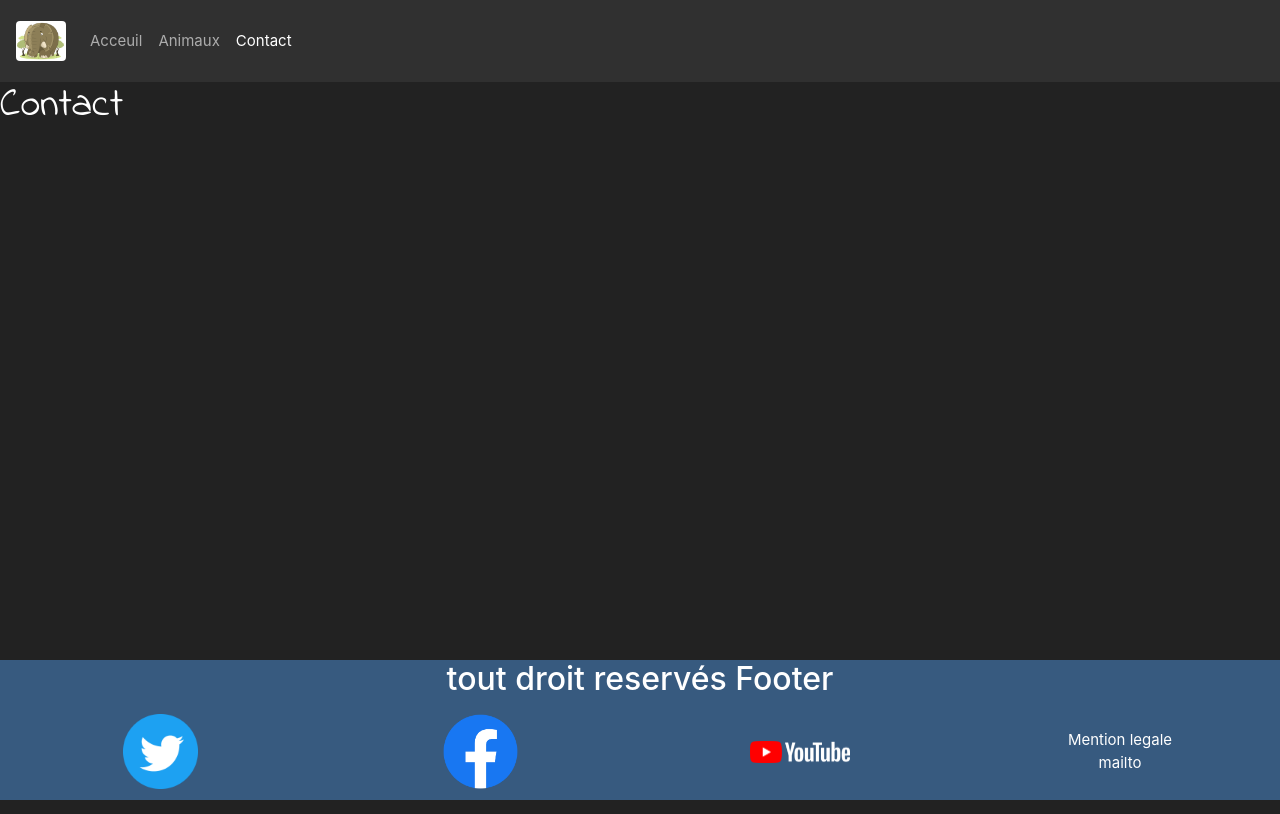
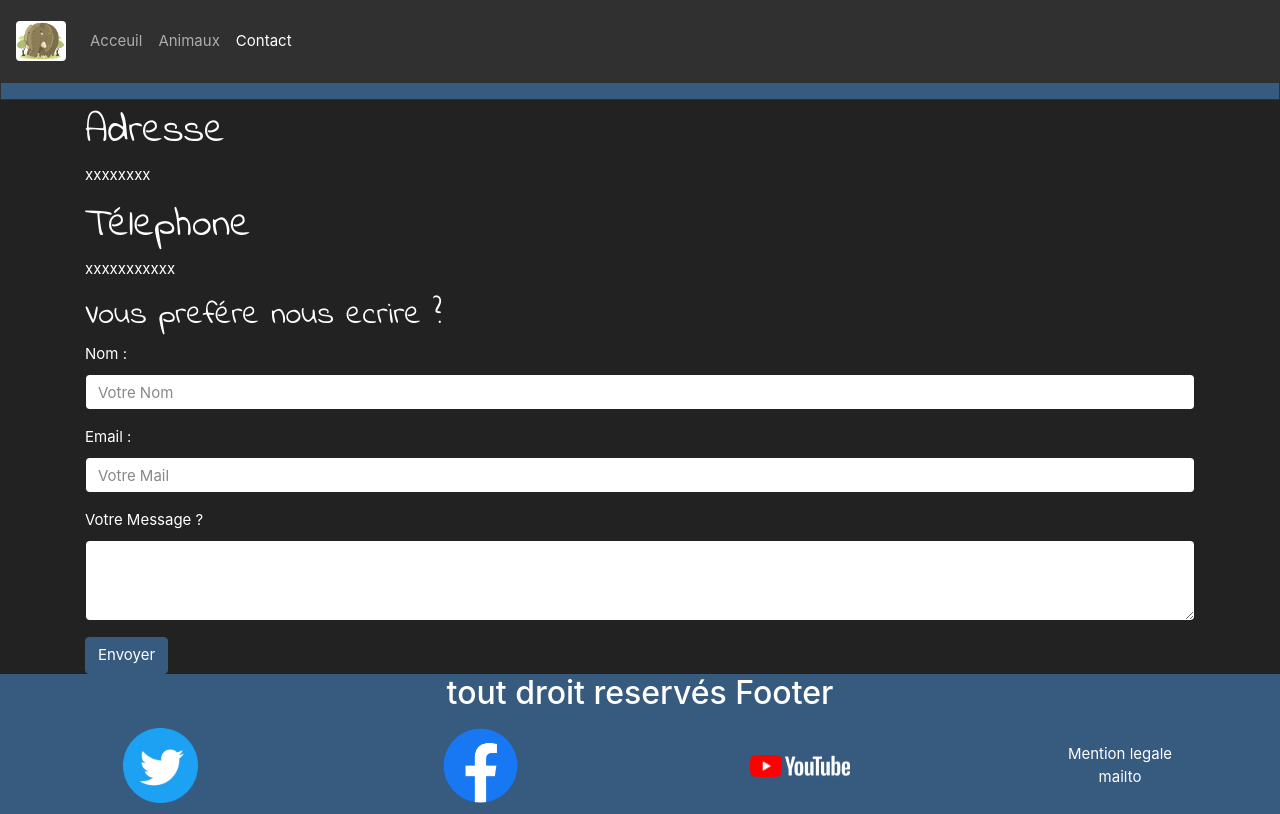
Before and after one commit to nicoWeb31/interface-my-zoo, a React (Create React App) app: page /contact in a window 1280 px wide. Built offline with nearby package versions, Linux system fonts and the light colour scheme.

Commit message:
add form

```diff
--- a/public/index.html
+++ b/public/index.html
@@ -25,7 +25,7 @@
       work correctly both with client-side routing and a non-root public URL.
       Learn how to configure a non-root public URL by running `npm run build`.
     -->
-
+    <link rel="stylesheet" href="https://stackpath.bootstrapcdn.com/bootstrap/4.5.2/css/bootstrap.min.css" integrity="sha384-JcKb8q3iqJ61gNV9KGb8thSsNjpSL0n8PARn9HuZOnIxN0hoP+VmmDGMN5t9UJ0Z" crossorigin="anonymous">
     <link rel="stylesheet" href="https://bootswatch.com/4/darkly/bootstrap.min.css">
 
     <link rel="stylesheet" href="https://cdnjs.cloudflare.com/ajax/libs/font-awesome/4.7.0/css/font-awesome.min.css">
--- /dev/null
+++ b/src/conponents/Form.jsx
@@ -0,0 +1,33 @@
+import React from 'react';
+
+
+const Form = (prpos) => (
+
+
+    <>
+        <form>
+            <div className="form-group">
+                <label htmlfor="exampleInputEmail1">Nom :</label>
+                <input type="text" className="form-control" id="nom" aria-describedby="emailHelp" placeholder="Votre Nom " />
+                {/* <small id="emailHelp" className="form-text text-muted">We'll never share your email with anyone else.</small> */}
+            </div>
+
+            <div className="form-group">
+                <label htmlfor="email">Email :</label>
+                <input type="email" className="form-control" id="email" aria-describedby="emailHelp" placeholder="Votre Mail " />
+                {/* <small id="emailHelp" className="form-text text-muted">We'll never share your email with anyone else.</small> */}
+            </div>
+
+            <div className="form-group">
+                <label htmlfor="message">Votre Message ?</label>
+                <textarea className="form-control" id="message" rows="3"></textarea>
+            </div>
+
+            <button type="submit" className="btn btn-primary">Envoyer</button>
+        </form>
+
+
+    </>
+);
+
+export default Form;
--- a/src/containers/Site/Contact/Contact.jsx
+++ b/src/containers/Site/Contact/Contact.jsx
@@ -1,18 +1,32 @@
 import React, { Component } from 'react';
+import TitreHOne from "../../../conponents/Titres/TitreHOne";
+import Form from "../../../conponents/Form"
 
 class Contact extends Component {
     state = {  }
 
 
     componentDidMount(){
-        document.title = "Contact"
+        document.title = "Page de Contact"
     }
 
     render() {
         return (
             <div>
+                <TitreHOne bgColor="primary"> Contactez nous ! </TitreHOne>
+                <div className="container">
+                    <h2>Adresse</h2>
+                    <p>xxxxxxxx</p>
 
-                <h2>Contact</h2>
+                    <h2>Télephone</h2>
+                    <p>xxxxxxxxxxx</p>
+
+                    <h3>Vous prefére nous ecrire ?</h3>
+
+
+                    <Form></Form>
+
+                </div>
             </div>
         );
     }
```
